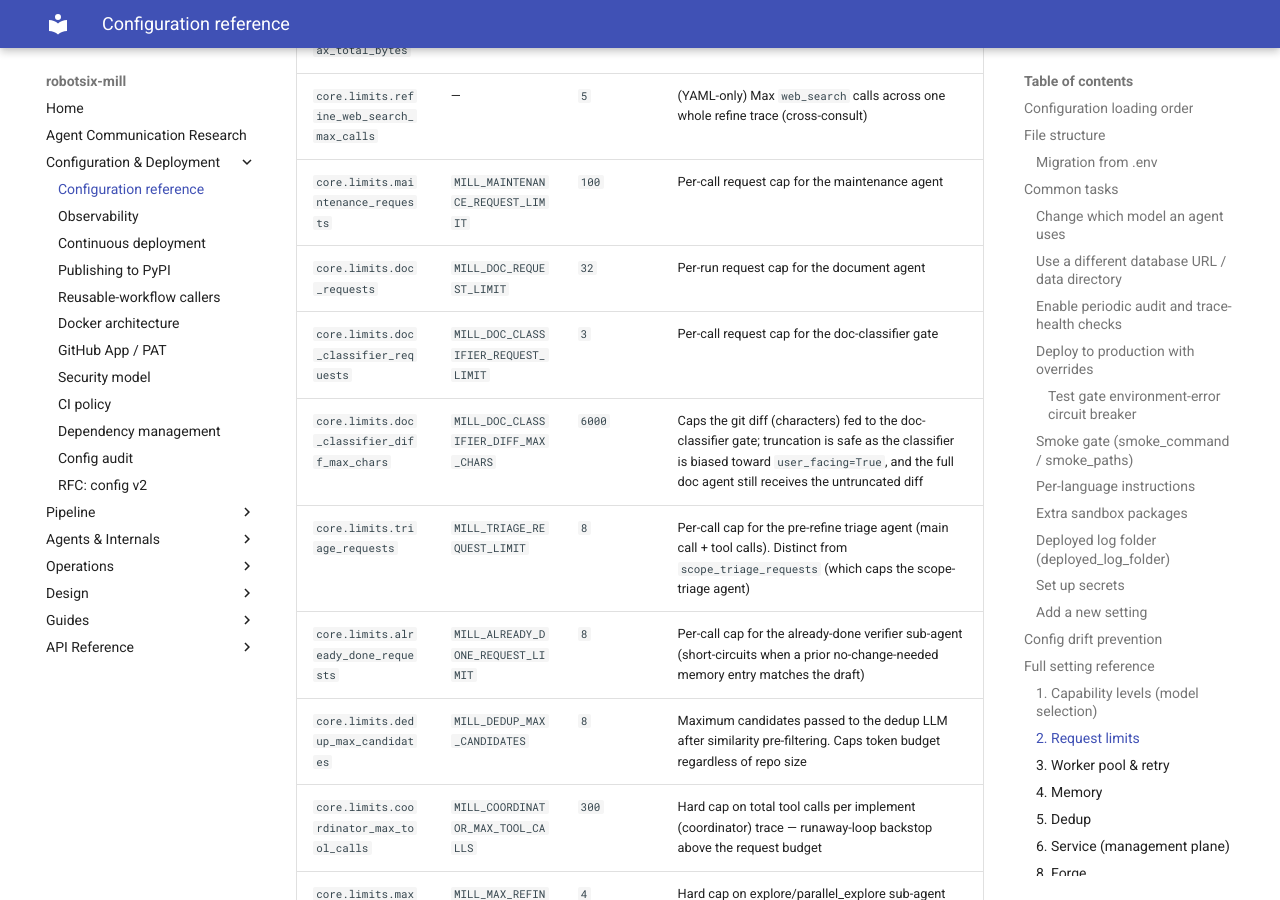
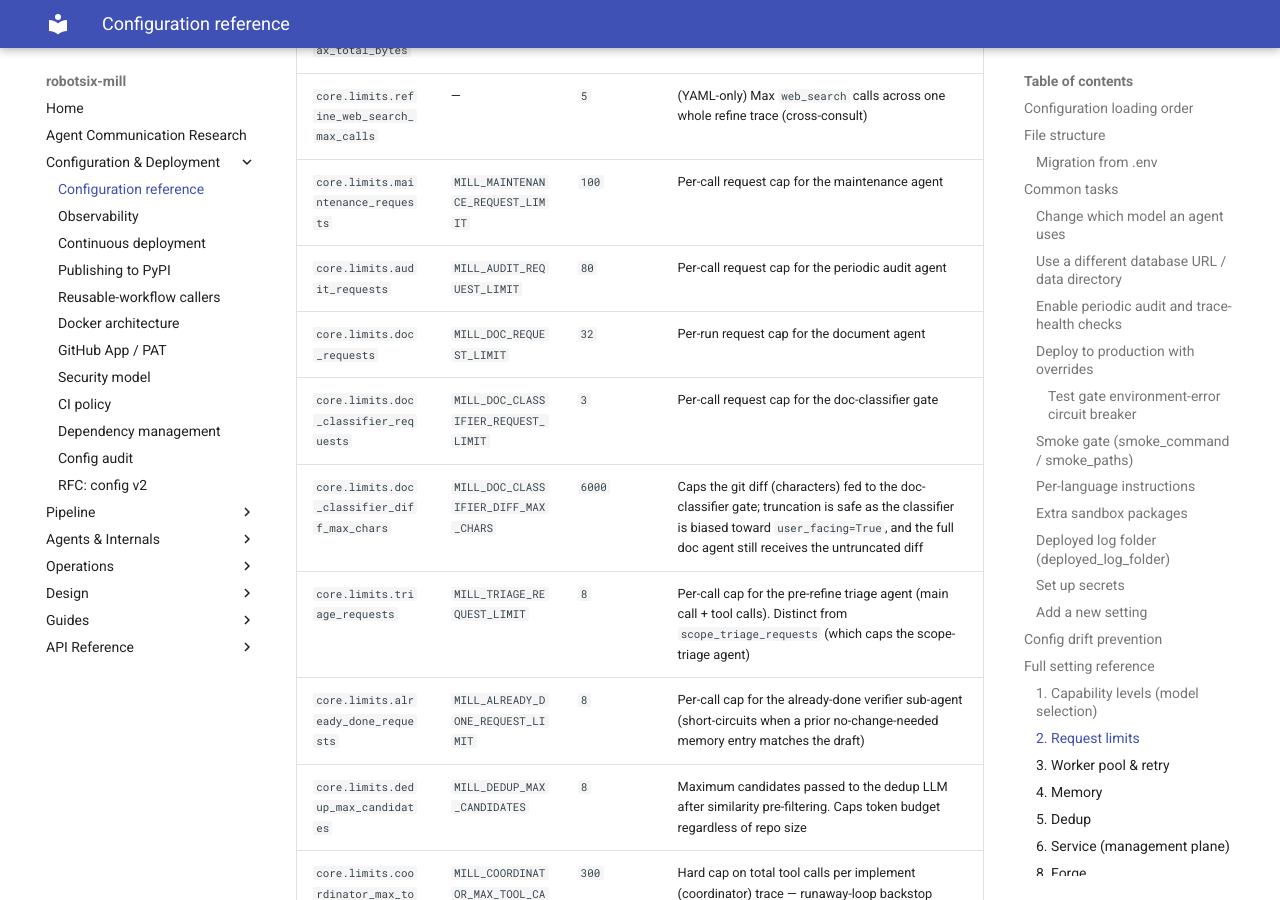
Before and after one commit to damien-robotsix/robotsix-mill, an MkDocs documentation site: the page built from docs/configuration.md, in a window 1280 px wide and 900 px high, scrolled down 9758 px. Built offline with MkDocs 1.6.1 and Material for MkDocs 9.7.7, drawn with Linux system fonts in a browser that asks for light colours.

Commit message:
mill: config drift: core.limits.audit_requests missing from docs (20260630T092739Z-config-drift-core-limits-audit-requests-4ad4)

```diff
--- a/docs/configuration.md
+++ b/docs/configuration.md
@@ -403,6 +403,7 @@ the `claude` CLI in the container). These knobs govern that path:
 | `core.limits.refine_web_fetch_max_total_bytes` | — | `500000` | (YAML-only) Cumulative fetch-bytes ceiling across one refine trace; `0` disables |
 | `core.limits.refine_web_search_max_calls` | — | `5` | (YAML-only) Max `web_search` calls across one whole refine trace (cross-consult) |
 | `core.limits.maintenance_requests` | `MILL_MAINTENANCE_REQUEST_LIMIT` | `100` | Per-call request cap for the maintenance agent |
+| `core.limits.audit_requests` | `MILL_AUDIT_REQUEST_LIMIT` | `80` | Per-call request cap for the periodic audit agent |
 | `core.limits.doc_requests` | `MILL_DOC_REQUEST_LIMIT` | `32` | Per-run request cap for the document agent |
 | `core.limits.doc_classifier_requests` | `MILL_DOC_CLASSIFIER_REQUEST_LIMIT` | `3` | Per-call request cap for the doc-classifier gate |
 | `core.limits.doc_classifier_diff_max_chars` | `MILL_DOC_CLASSIFIER_DIFF_MAX_CHARS` | `6000` | Caps the git diff (characters) fed to the doc-classifier gate; truncation is safe as the classifier is biased toward `user_facing=True`, and the full doc agent still receives the untruncated diff |
```
Also changed, not shown: CHANGELOG.md (+2 -0 lines).
